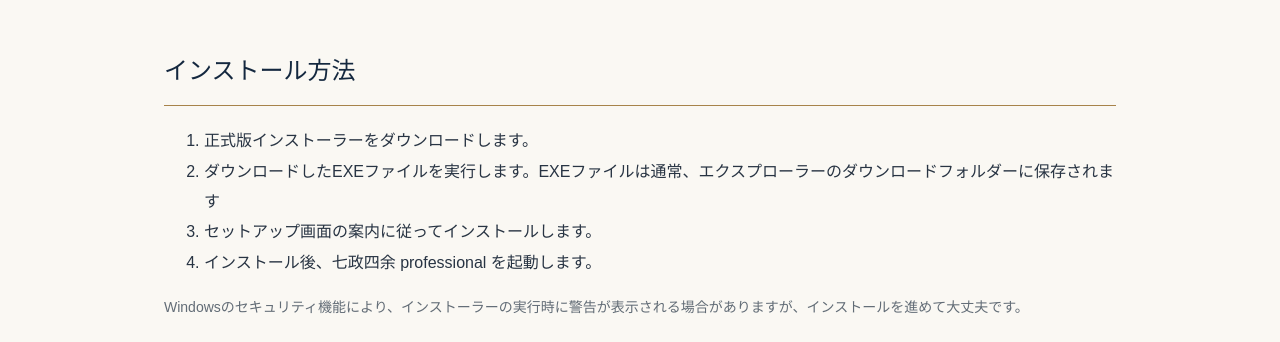
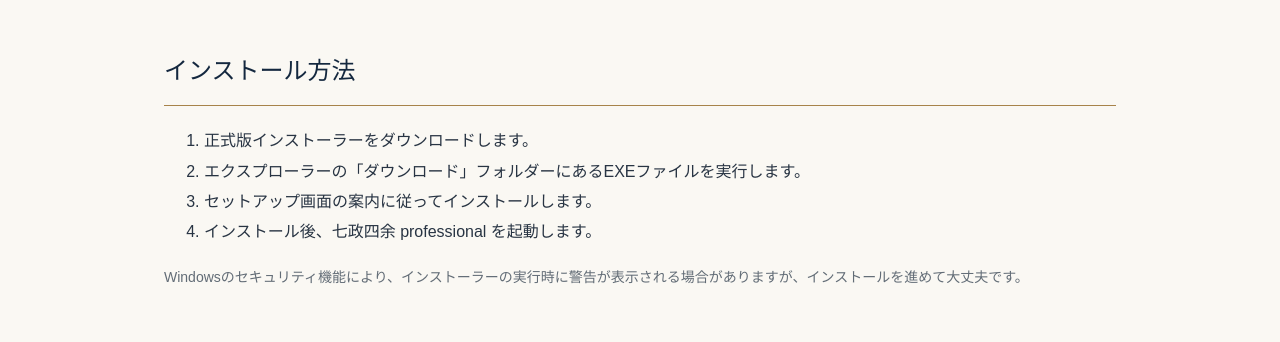
Before and after one commit to vrilorion/qzsy-professional, a plain HTML site: page index.html in a window 1280 px wide. Shown: the part 2103-2445 px from the top of the page. Drawn offline with Linux system fonts and the light colour scheme.

Commit message:
Update index.html

```diff
--- a/index.html
+++ b/index.html
@@ -197,7 +197,7 @@ footer a { color: #e0c38b; }
   <h2>インストール方法</h2>
   <ol>
     <li>正式版インストーラーをダウンロードします。</li>
-    <li>ダウンロードしたEXEファイルを実行します。EXEファイルは通常、エクスプローラーのダウンロードフォルダーに保存されます</li>
+    <li>エクスプローラーの「ダウンロード」フォルダーにあるEXEファイルを実行します。</li>
     <li>セットアップ画面の案内に従ってインストールします。</li>
     <li>インストール後、七政四余 professional を起動します。</li>
   </ol>
```
